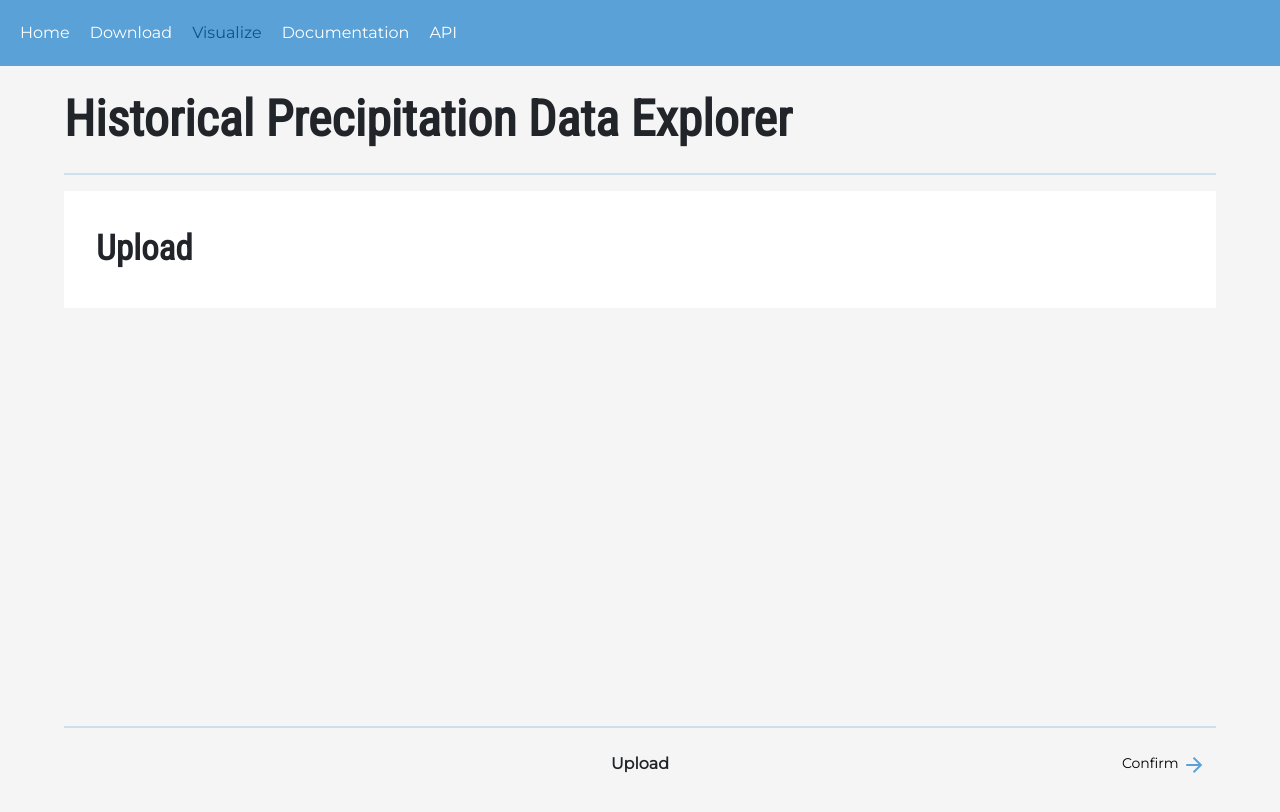
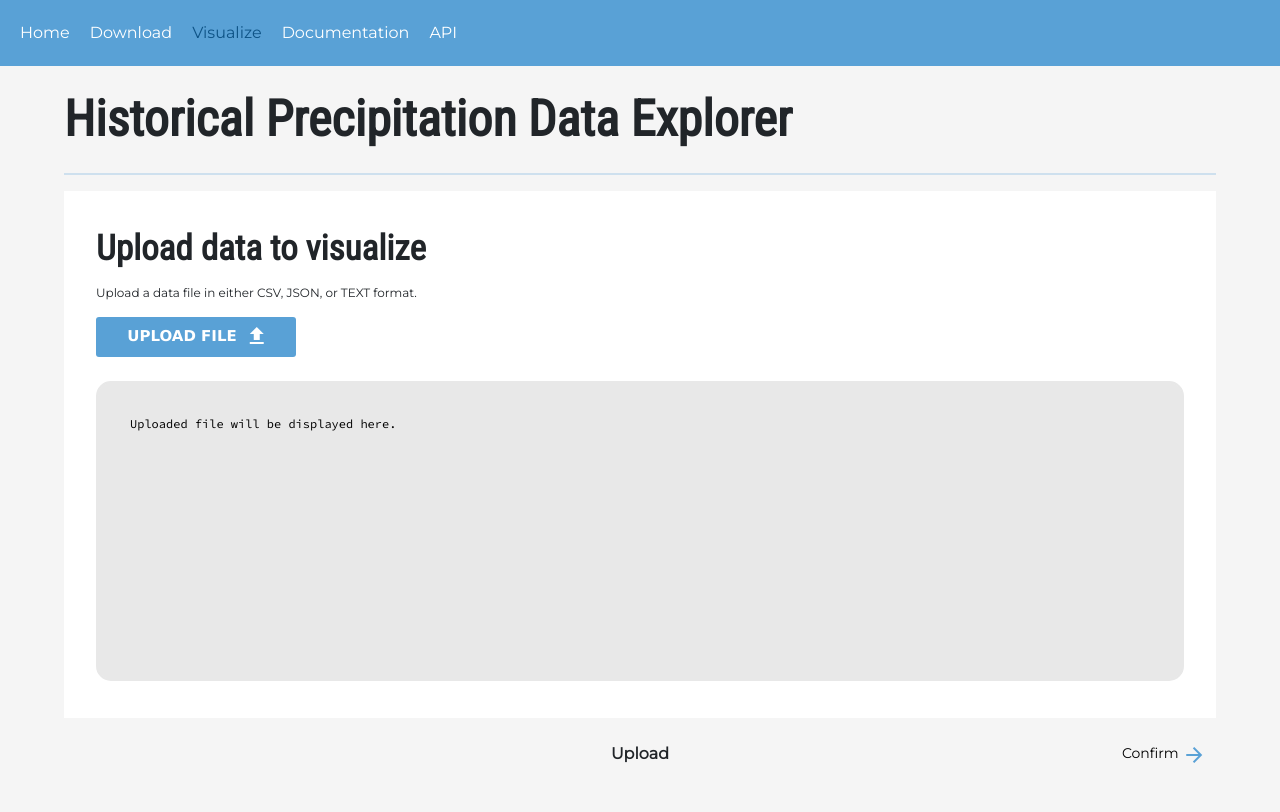
Before and after one commit to coconutcastle/historical-climate-data, a React (Vite) app in the folder frontend/: page /visualize in a window 1280 px wide. Shown: the top 812 px of the page. Built offline with nearby package versions, Linux system fonts and the light colour scheme.

Commit message:
file upload and display working, stepper altered

```diff
--- a/frontend/src/App.scss
+++ b/frontend/src/App.scss
@@ -496,21 +496,25 @@ select {
 // ======================== VISUALIZATION PAGE ======================== //
 
 .stepper-wrapper {
-  position: fixed;
+  // position: absolute;
   bottom: $header-height;
   height: 40px;
+  width: 100%;
+  margin-top: 1rem;
+  // margin-bottom: 1rem;
 
   // I have to calculate width here because it doesn't like sticking in the wrapper div...
   // pretty annoying I'll see if I can fnd another way to do this
+  // nvm no longer relevant with new placement
 
-  /* Firefox */
-  width: -moz-calc(100% - 8rem);
-  /* WebKit */
-  width: -webkit-calc(100% - 8rem);
-  /* Opera */
-  width: -o-calc(100% - 8rem);
-  /* Standard */
-  width: calc(100% - 8rem);
+  // /* Firefox */
+  // width: -moz-calc(100% - 8rem);
+  // /* WebKit */
+  // width: -webkit-calc(100% - 8rem);
+  // /* Opera */
+  // width: -o-calc(100% - 8rem);
+  // /* Standard */
+  // width: calc(100% - 8rem);
 
   .stepper-title {
     font-size: 16px;
@@ -524,3 +528,13 @@ select {
   flex-direction: row;
   justify-content: space-between;
 }
+
+.hidden-input {
+  // same height and width as the container button
+  height: 40px;
+  width: 200px;
+  opacity: 0;
+  position: absolute;
+  left: 0;
+  top: 0;
+}
--- a/frontend/src/routes/LandingPage.tsx
+++ b/frontend/src/routes/LandingPage.tsx
@@ -18,13 +18,13 @@ export default function LandingPage() {
           <div className='button-text'>
             DOWNLOAD DATA
           </div>
-          <i className='material-icons'>play_arrow</i>
+          <i className='material-icons ms-2'>play_arrow</i>
         </button>
         <button className='big-button' onClick={() => navigate('/visualize')}>
           <div className='button-text'>
             VISUALIZE DATA
           </div>
-          <i className='material-icons'>play_arrow</i>
+          <i className='material-icons ms-2'>play_arrow</i>
         </button>
         <div className='w-75 text-center mt-5 mb-2'>
           This site uses data from The Global Historical Climatology Network Monthly (GHCN-M) Version 2 dataset created by the National Climatic Data Center (NCDC).
--- a/frontend/src/routes/api/ApiPage.tsx
+++ b/frontend/src/routes/api/ApiPage.tsx
@@ -154,7 +154,7 @@ export default function ApiPage() {
             </div>
             {doFetch === true ?
               <Spinner animation="border" className="heading-1 text-white" style={{ height: '20px', width: '20px', fontSize: '20px' }} />
-              : <i className='material-icons'>play_arrow</i>
+              : <i className='material-icons ms-2'>play_arrow</i>
             }
           </button>
           {fetchError && (
@@ -177,7 +177,7 @@ export default function ApiPage() {
             <div className='med-button-text'>
               DOWNLOAD
             </div>
-            <i className='material-icons'>download_outlined</i>
+            <i className='material-icons ms-2'>download_outlined</i>
           </button>
           {downloadError && (
             <div className="text-field-error pt-1 text-center">{downloadError}</div>
--- a/frontend/src/routes/download/DownloadPage.tsx
+++ b/frontend/src/routes/download/DownloadPage.tsx
@@ -251,7 +251,7 @@ export default function DownloadPage() {
                 DOWNLOAD
               </div>
               {doDownload === true ?
-                <Spinner animation="border" className="heading-1 text-white" /> : <i className='material-icons'>download_outlined</i>
+                <Spinner animation="border" className="heading-1 text-white" /> : <i className='material-icons ms-2'>download_outlined</i>
               }
             </button>
             <button className={`big-button ms-3 ${isFetchingDownloadData === true ? 'disabled' : ''}`} style={{ width: '250px' }}
@@ -269,7 +269,7 @@ export default function DownloadPage() {
                 VISUALIZE
               </div>
               {doFetch === true ?
-                <Spinner animation="border" className="heading-1 text-white" /> : <i className='material-icons'>play_arrow</i>
+                <Spinner animation="border" className="heading-1 text-white" /> : <i className='material-icons ms-2'>play_arrow</i>
               }
             </button>
           </div>
--- a/frontend/src/routes/visualizer/DisplayData.tsx
+++ b/frontend/src/routes/visualizer/DisplayData.tsx
@@ -1,3 +1,7 @@
+
+interface DisplayDataProps {
+  data: any[];
+}
 
 export default function DisplayData() {
   return (
--- a/frontend/src/routes/visualizer/Stepper.tsx
+++ b/frontend/src/routes/visualizer/Stepper.tsx
@@ -19,7 +19,7 @@ export const Stepper = ({ steps, currStep, setCurrStep }: StepperProps) => {
 
   return (
     <div className="stepper-wrapper">
-      <hr style={{ width: "100%" }} />
+      {/* <hr style={{ width: "100%" }} /> */}
       <div className="stepper">
         <button className="transparent-button" disabled={currStep.prevStep === -1}
         onClick={() => setCurrStep(steps[currStep.prevStep])}>
--- a/frontend/src/routes/visualizer/UploadData.tsx
+++ b/frontend/src/routes/visualizer/UploadData.tsx
@@ -1,10 +1,26 @@
+import { useState } from "react";
 
 export default function UploadData() {
+
+  const [file, setFile] = useState<any>('Uploaded file will be displayed here.');
+
   return (
-    <div className="params-section h-25">
+    <div className="params-section">
       <div className='heading-1'>
-        Upload
+        Upload data to visualize
       </div>
+      <div className="mt-2">Upload a data file in either CSV, JSON, or TEXT format.</div>
+      <button className="med-button" style={{ position: 'relative' }}>
+        <div className="med-button-text">UPLOAD FILE</div>
+        <i className='material-icons ms-2'>upload_outlined</i>
+        <input type='file' className='hidden-input' accept='.csv,.json,.txt'
+        onInput={(e: any) => {
+          const reader = new FileReader();
+          reader.onload = () => { setFile(reader.result) }
+          reader.readAsText(e.target.files[0]);
+        }}/>
+      </button>
+      <textarea className="text-area w-100 mt-4" style={{ minHeight: '300px', whiteSpace: 'pre' }} value={file} onChange={() => { }} />
     </div>
   )
 }
--- a/frontend/src/routes/visualizer/VisualizerPage.tsx
+++ b/frontend/src/routes/visualizer/VisualizerPage.tsx
@@ -31,12 +31,6 @@ export default function VisualizerPage() {
   const { data, setData } = useContext(DataContext);
   const [currStep, setCurrStep] = useState<Step>(data === undefined ? steps[0] : steps[1]);
 
-  // useEffect(() => {
-  //   if (data !== undefined) {
-  //     setCurrStep(steps[1]);
-  //   }
-  // }, [data])
-
   return (
     <div className="data-content"
       style={{ minHeight: '100vh' }} >
```
